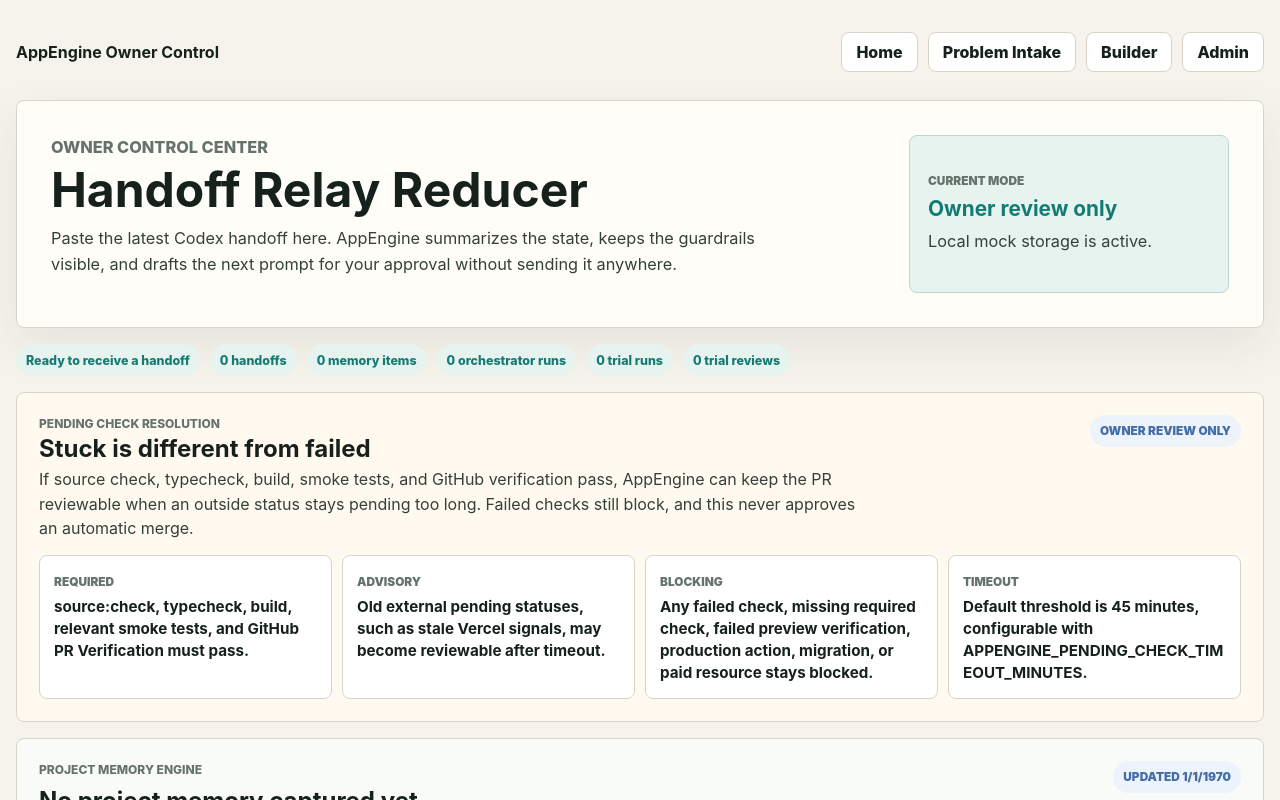
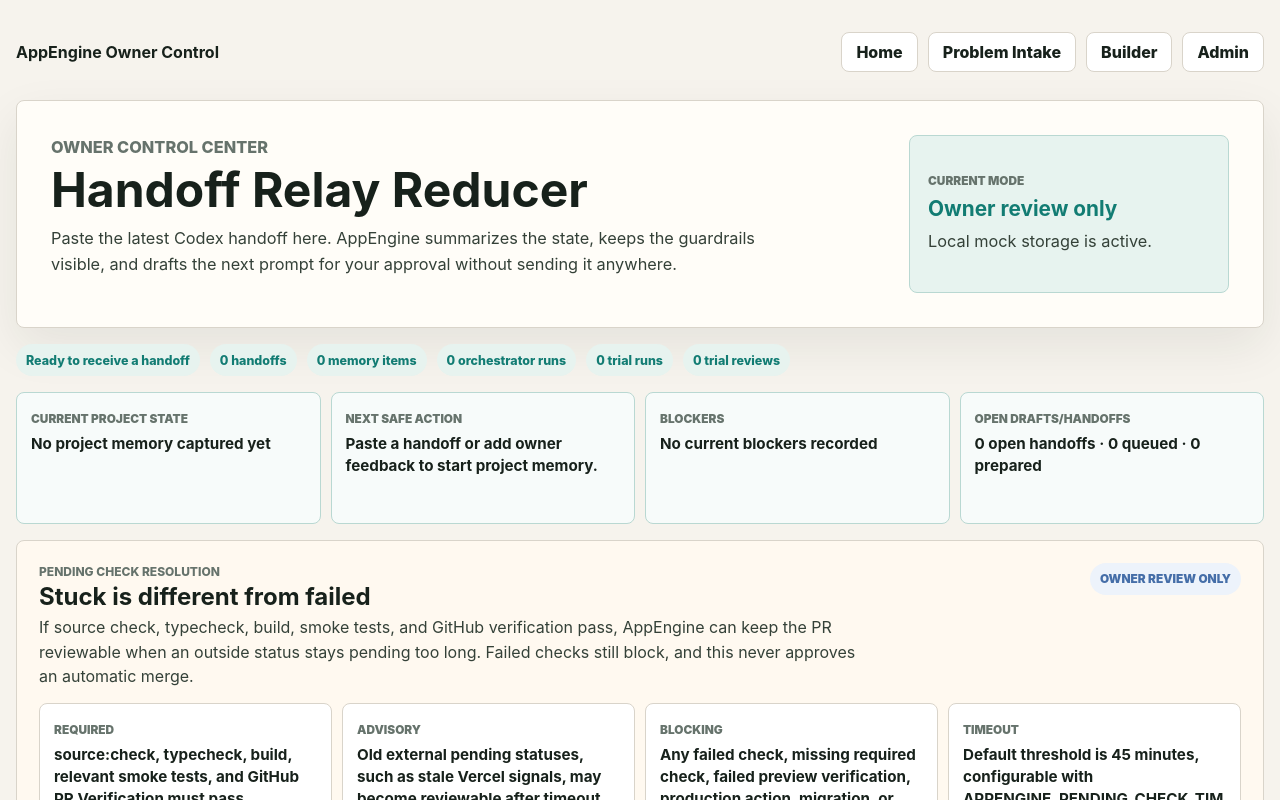
Before and after one commit to lincolnnunnally/AppEngine, a Next.js app: page /owner-control-center in a window 1280 px wide. Shown: the top 800 px of the page. Built offline with nearby package versions, Linux system fonts and the light colour scheme.

Commit message:
Add owner control quick status cards

```diff
--- a/package.json
+++ b/package.json
@@ -59,6 +59,7 @@
     "smoke:orchestrator-action-queue-ui": "node scripts/smoke-orchestrator-action-queue-ui.js",
     "smoke:orchestrator-batch-dry-run": "node scripts/smoke-orchestrator-batch-dry-run.js",
     "smoke:orchestrator-handoff-bridge": "node scripts/smoke-orchestrator-handoff-bridge.js",
+    "smoke:owner-control-center-status": "node scripts/smoke-owner-control-center-status.js",
     "smoke:pending-check-resolution": "node scripts/smoke-pending-check-resolution.js",
     "smoke:e2e-pilot": "node scripts/smoke-e2e-command-pilot.js",
     "smoke:problem-solution-intake": "node scripts/smoke-problem-solution-intake.js",
--- a/src/app/styles.css
+++ b/src/app/styles.css
@@ -1563,6 +1563,18 @@
   display: flex;
   flex-wrap: wrap;
   gap: 10px;
+}
+
+.owner-quick-status-grid {
+  display: grid;
+  grid-template-columns: repeat(4, minmax(0, 1fr));
+  gap: 10px;
+}
+
+.owner-quick-status-grid .handoff-state-block {
+  min-height: 132px;
+  border-color: #b9d8d2;
+  background: #f7fbfa;
 }
 
 .handoff-layout {
@@ -2023,6 +2035,7 @@
     .handoff-state-grid,
     .handoff-analysis-grid,
     .handoff-prompt-meta,
+    .owner-quick-status-grid,
     .pending-check-grid,
     .project-memory-summary-grid,
     .project-memory-lists,
--- a/src/components/engine/handoff-relay-control-center.tsx
+++ b/src/components/engine/handoff-relay-control-center.tsx
@@ -139,6 +139,17 @@
     projectMemory.futureImprovements.length +
     projectMemory.progressHistory.length +
     projectMemory.ownerFeedback.length;
+  const openDraftsAndHandoffs = handoffs.filter(
+    (handoff) =>
+      handoff.source === "orchestrator_prepared_handoff" ||
+      ["prepared", "draft", "open", "mergeable"].includes(handoff.extracted.mergeStatus)
+  ).length;
+  const queuedActions = orchestratorActionQueue.filter((action) => action.status === "queued").length;
+  const preparedActions = orchestratorActionQueue.filter((action) => action.status === "prepared_handoff").length;
+  const blockerSummary = projectMemory.currentBlockers.length
+    ? `${projectMemory.currentBlockers.length} blocker${projectMemory.currentBlockers.length === 1 ? "" : "s"} recorded`
+    : "No current blockers recorded";
+  const openDraftSummary = `${openDraftsAndHandoffs} open handoff${openDraftsAndHandoffs === 1 ? "" : "s"} · ${queuedActions} queued · ${preparedActions} prepared`;
 
   async function loadInbox() {
     setBusyAction("refresh");
@@ -534,6 +545,13 @@
         <span className="status-chip">{trialRuns.length} trial run{trialRuns.length === 1 ? "" : "s"}</span>
         <span className="status-chip">{trialReviews.length} trial review{trialReviews.length === 1 ? "" : "s"}</span>
         {error ? <span className="error-chip">{error}</span> : null}
+      </section>
+
+      <section className="owner-quick-status-grid" data-testid="owner-control-center-status">
+        <StateBlock label="Current Project State" value={projectMemory.latestProjectState.currentState} />
+        <StateBlock label="Next Safe Action" value={selectedOrchestratorRun?.selectedNextSafeAction || projectMemory.latestProjectState.recommendedNextAction} />
+        <StateBlock label="Blockers" value={error || blockerSummary} />
+        <StateBlock label="Open Drafts/Handoffs" value={openDraftSummary} />
       </section>
 
       <section className="panel pending-check-policy-panel" data-testid="pending-check-resolution-policy">
```
Also changed, not shown: scripts/smoke-owner-control-center-status.js (added, +43 -0 lines).
